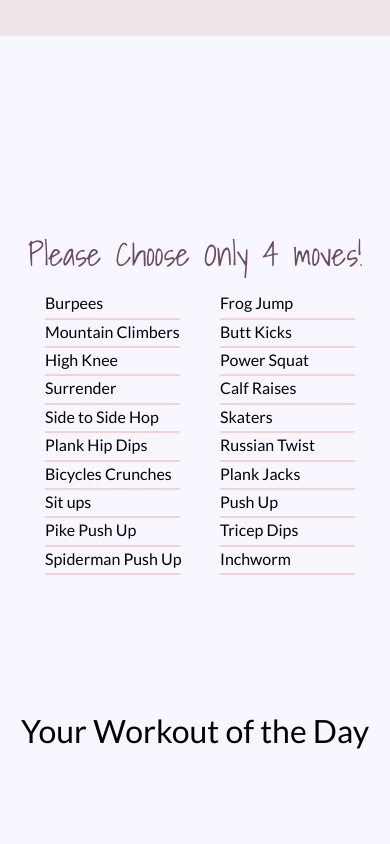
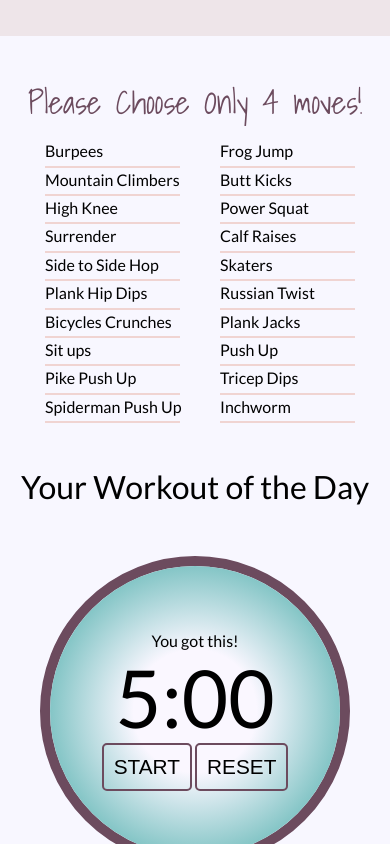
Before and after one commit to thatjenster/jenny-dinh-project-three, a plain HTML site: page index.html in a window 390 px wide. Shown: the part 1156-2000 px from the top of the page. Drawn offline with nearby package versions, Linux system fonts and the light colour scheme; some packages are replaced by stand-ins of ours; a script that the page names is missing.

Commit message:
Reduced margins between sections on mobile-layout and adjusted breakpoint slightly

```diff
--- a/styles/sass/_mediaQuery.scss
+++ b/styles/sass/_mediaQuery.scss
@@ -4,7 +4,7 @@
   .flexTimer {
     flex-direction: column;
   }
-    .content{
+  .content {
     background-image: none;
   }
   .content,
@@ -27,12 +27,11 @@
   h3 {
     text-align: center;
   }
-
 }
 
 // Responsive Design from Tablet to Mobile
-@media only screen and (max-width: 420px) {
-    input[type=button] {
+@media only screen and (max-width: 461px) {
+  input[type='button'] {
     padding: 10px 20px;
     width: 100%;
   }
@@ -47,4 +46,20 @@
     font-size: 1rem;
     padding: 5px;
   }
+
+  #down {
+    margin-bottom: 3rem;
   }
+
+  .flexTimer {
+    margin-top: 3rem;
+  }
+
+  .containerOfLists {
+    margin: 0 auto;
+  }
+
+  #clock-container {
+    margin: 1rem auto;
+  }
+}
```
Also changed, not shown: styles/styles.css. Lines whose indentation alone changed are shown as unchanged.
